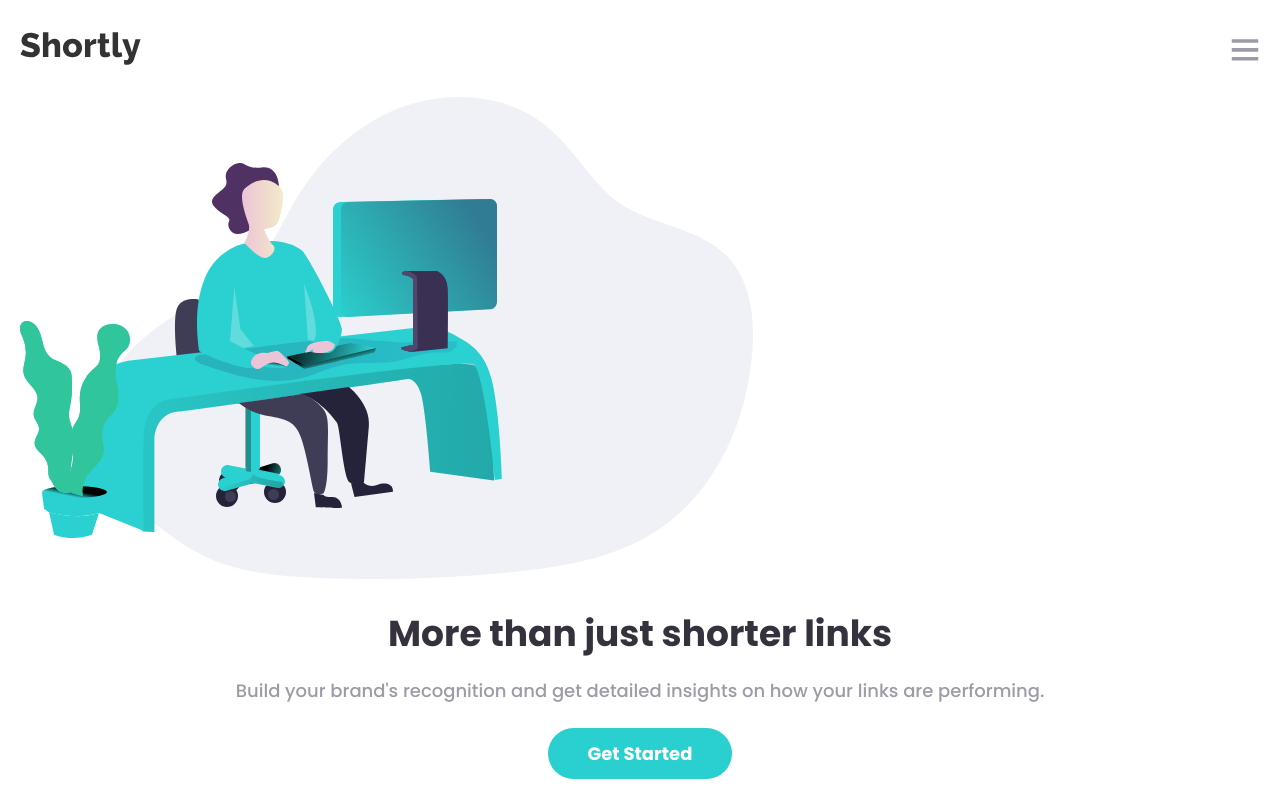
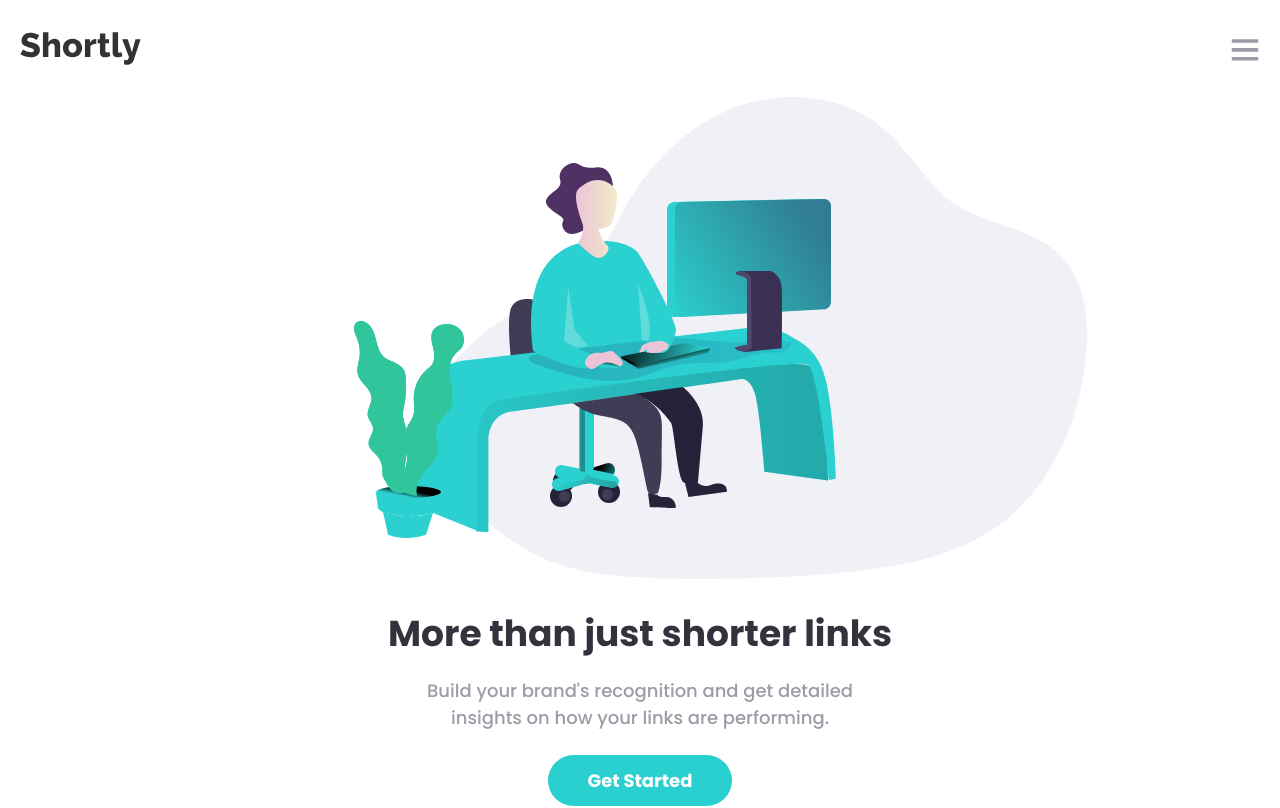
Before and after one commit to CiroJSCH/URL-shortening-API-landing-page, a React (Vite) app: page / in a window 1280 px wide. Shown: the top 808 px of the page. Built offline with nearby package versions, Linux system fonts and the light colour scheme.

Commit message:
Responsive Hero

```diff
--- a/src/components/Hero.tsx
+++ b/src/components/Hero.tsx
@@ -6,19 +6,21 @@ import illustration from '@/assets/images/illustration-working.svg';
 
 const Hero = () => {
   return (
-    <section className='pb-[150px] overflow-x-hidden'>
-      <div className='w-[140%] pl-5'>
+    <section className='pb-[150px] overflow-x-hidden xl:mt-16'>
+      <div className='max-w-[1440px] m-auto xl:w-[80%] flex flex-col xl:flex-row-reverse items-center xl:justify-between'>
+        <div className='w-[130%] xl:w-auto xl:pl-0 mr-[-10rem] xl:mr-[-20rem] flex justify-center'>
           <img src={illustration} alt='working illustration' />
         </div>
-      <div className='mt-7 flex flex-col text-center items-center px-4'>
-        <h1 className='text-gray-700 text-[36px] font-bold'>
+        <div className='mt-7 flex flex-col text-center xl:text-start items-center xl:items-start px-4 xl:px-0 xl:w-[60%]'>
+          <h1 className='text-gray-700 text-[36px] xl:text-[72px] font-bold xl:leading-[80px] max-w-[683px]'>
             More than just shorter links
           </h1>
-        <p className='text-gray-600 text-[18px] mt-4 mb-6'>
+          <p className='text-gray-600 text-[18px] mt-4 xl:mt-0 mb-6 xl:mb-8 max-w-[492px] xl:leading-[34px]'>
             Build your brand's recognition and get detailed insights on how your
             links are performing.
           </p>
           <Button label='Get Started' />
+        </div>
       </div>
     </section>
   );
```
Lines whose indentation alone changed are shown as unchanged.
